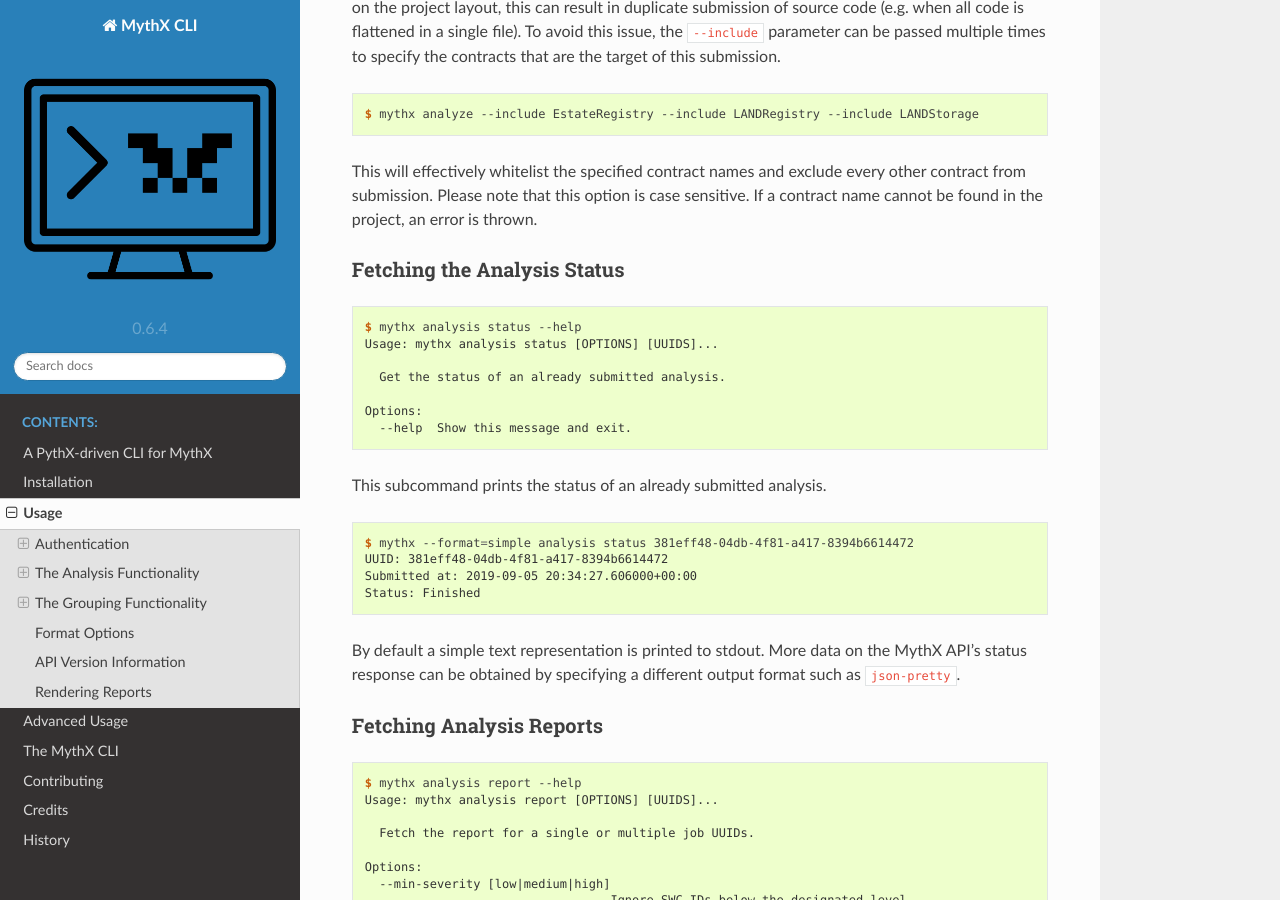
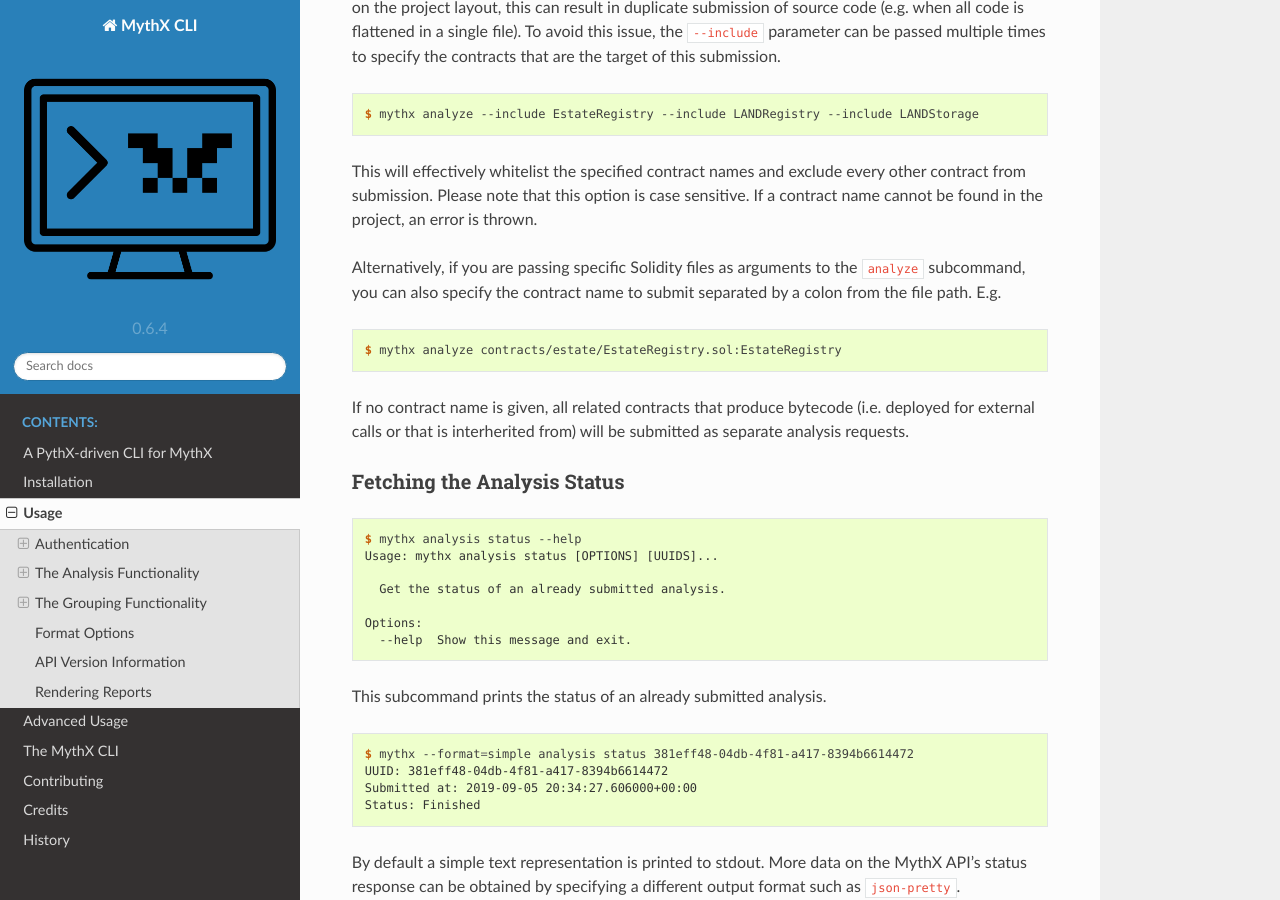
Before and after one commit to Consensys/mythx-cli, a Sphinx documentation site: the page built from docs/usage.rst, in a window 1280 px wide and 900 px high, scrolled down 2585 px. Built offline with Sphinx 7.4.7 and the Read the Docs theme 2.0.0, drawn with Linux system fonts in a browser that asks for light colours; pages that are not in the unit, such as notebooks, are missing from menus.

Commit message:
Add usage docs for solidity contract selection

```diff
--- a/docs/usage.rst
+++ b/docs/usage.rst
@@ -139,6 +139,18 @@
 This will effectively whitelist the specified contract names and exclude every
 other contract from submission. Please note that this option is case sensitive.
 If a contract name cannot be found in the project, an error is thrown.
+
+Alternatively, if you are passing specific Solidity files as arguments to the
+:code:`analyze` subcommand, you can also specify the contract name to submit
+separated by a colon from the file path. E.g.
+
+.. code-block:: console
+
+    $ mythx analyze contracts/estate/EstateRegistry.sol:EstateRegistry
+
+If no contract name is given, all related contracts that produce bytecode (i.e.
+deployed for external calls or that is interherited from) will be submitted as
+separate analysis requests.
 
 
 Fetching the Analysis Status
```
